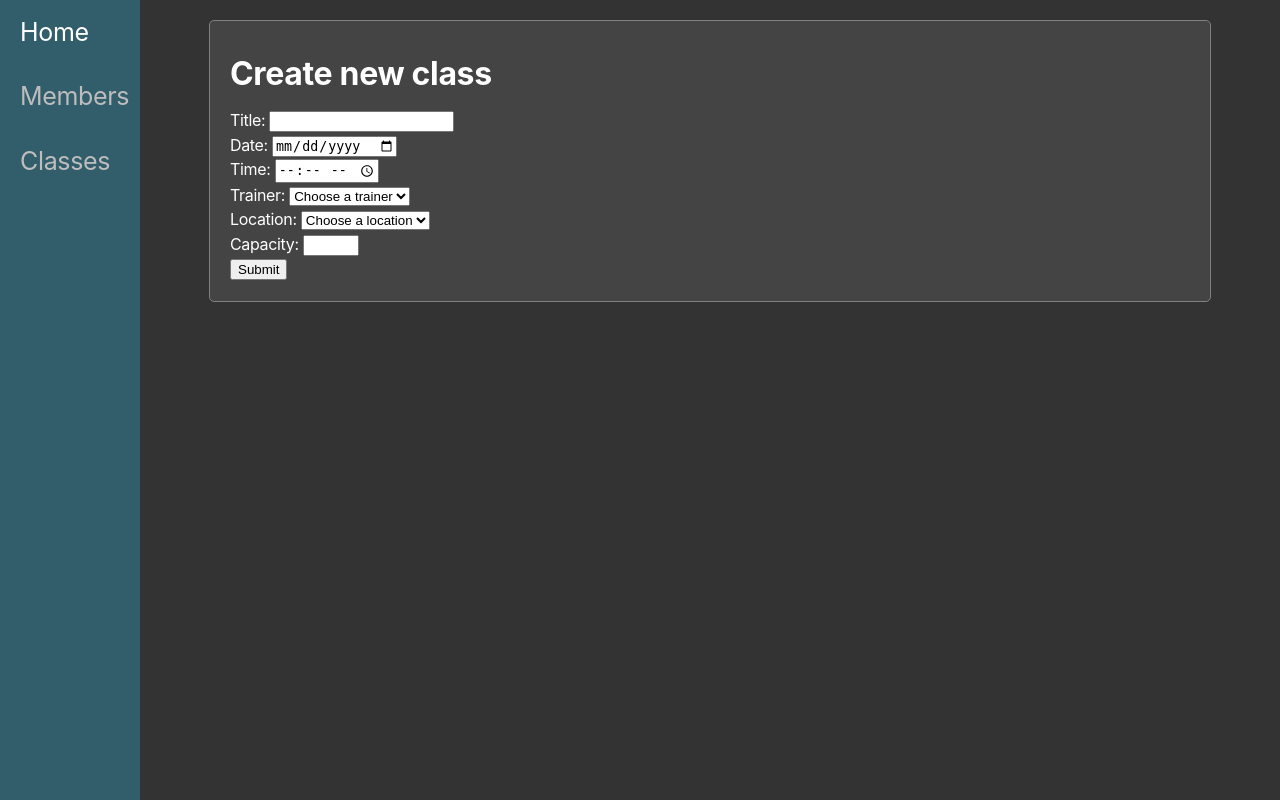
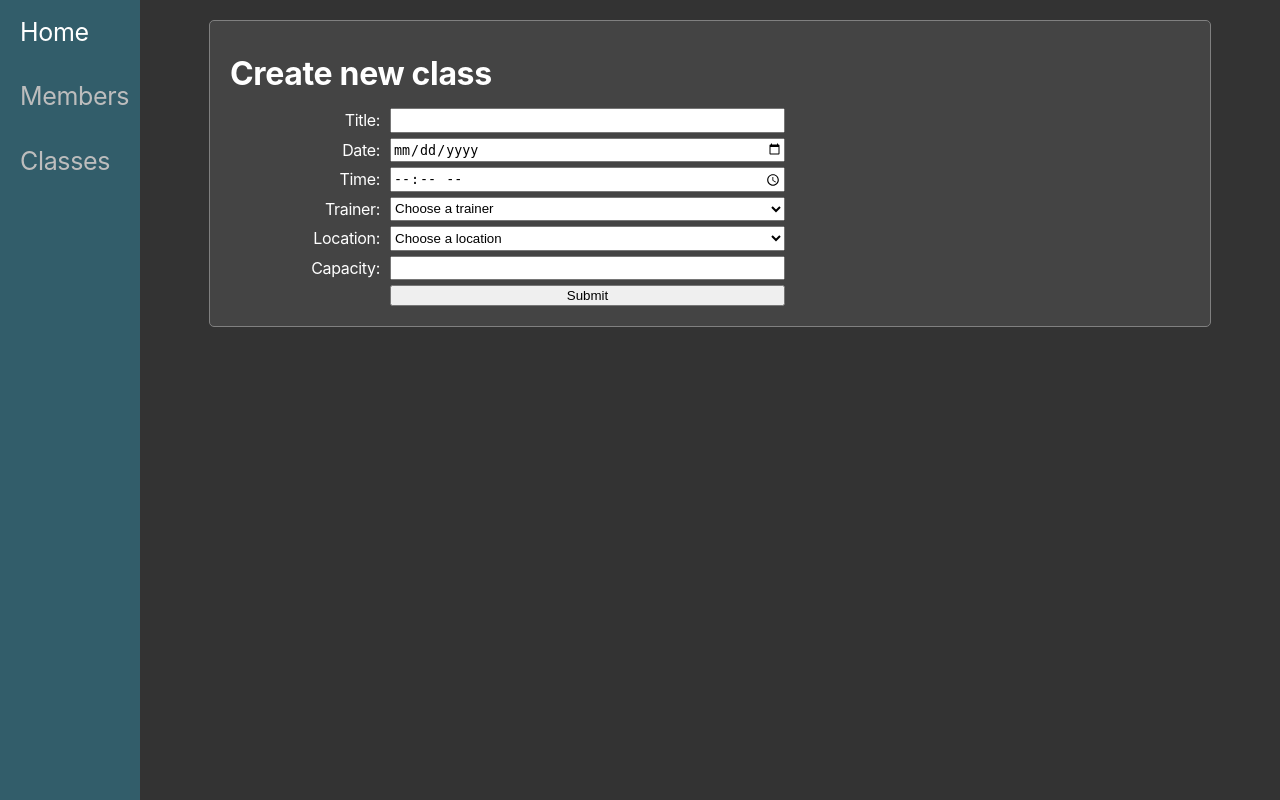
Before and after one commit to alexkinsey/kenetic_gym_schedual_planner, a Flask app: page /classes/new in a window 1280 px wide. Run offline with Flask 2, Linux system fonts and the light colour scheme; data that the repository does not hold is empty; some libraries are stand-ins or nearby versions.

Commit message:
formated new and edit form tables

```diff
--- a/static/css/style.css
+++ b/static/css/style.css
@@ -20,6 +20,24 @@ main{
     padding: 0px 10px;
 }
 
+/* HOMEPAGE */
+.cover{
+    position: relative;
+}
+.cover_photo{
+    display: block;
+    margin-left: auto;
+    margin-right: auto;
+    max-width: 100%;
+    height: auto;
+}
+.cover_text{
+    font-size: 48px;
+    position: absolute;
+    bottom: 8px;
+    left: 16px;
+}
+
 /* CONTENT LAYOUT */
 .content_container{
     border: 1px solid grey;
@@ -40,7 +58,7 @@ main{
 /* members row setup */
 .container_row_members{
     display:grid;
-    grid-template-columns: 33% 33% 33%;
+    grid-template-columns: 1fr 1fr 1fr;
 
     text-decoration: none;
     color: white;
@@ -53,7 +71,7 @@ main{
 /* classes row setup */
 .container_row_classes{
     display:grid;
-    grid-template-columns: 25% 25% 25% 25%;
+    grid-template-columns: 1fr 1fr 1fr 1fr;
 
     text-decoration: none;
     color: white;
@@ -75,6 +93,20 @@ main{
 .row_item_right_align{
     margin:0px;
     justify-self: end;
+}
+
+.new_item_form {
+    display: grid;
+    grid-template-columns: 150px 1fr 1fr;
+    column-gap: 10px;
+    row-gap: 5px;
+}
+.new_item_label {
+    grid-column: 1 / 2;
+    justify-self: end;
+}
+.new_item_input {
+    grid-column: 2 / 3;
 }
 
 /* BUTTONS */
--- a/templates/fitness_classes/new.html
+++ b/templates/fitness_classes/new.html
@@ -3,42 +3,37 @@
 {% block content %}
     <div class="content_container">
         <h1>Create new class</h1>
-        <form action="/classes" method="post">
-            <div>
-                <label for="title">Title:</label>
-                <input type="text" name="title" id="title" required>
-            </div>
-            <div>
-                <label for="date">Date:</label>
-                <input type="date" id="date" name="date" placeholder="YYYY-MM-DD" required>
-            </div>
-            <div>
-                <label for="time">Time:</label>
-                <input type="time" id="time" name="time" placeholder="HH:MM" min="07:00" max="20:00" required>
-            </div>
-            <div>
-                <label for="trainer_id">Trainer:</label>
-                <select name="trainer_id" id="trainer_id">
+        <form action="/classes" method="post" class="new_item_form">
+
+                <label for="title" class="new_item_label">Title:</label>
+                <input type="text" name="title" id="title" required class="new_item_input">
+
+                <label for="date" class="new_item_label">Date:</label>
+                <input type="date" id="date" name="date" placeholder="YYYY-MM-DD" required class="new_item_input">
+
+                <label for="time" class="new_item_label">Time:</label>
+                <input type="time" id="time" name="time" placeholder="HH:MM" min="07:00" max="20:00" required class="new_item_input">
+
+                <label for="trainer_id" class="new_item_label">Trainer:</label>
+                <select name="trainer_id" id="trainer_id" class="new_item_input">
                     <option selected="true" disabled="disabled">Choose a trainer</option>
                     {% for trainer in trainers %}
                         <option value="{{trainer.id}}">{{trainer.first_name}} {{trainer.last_name}}</option>
                     {% endfor %}
                 </select>
-            </div>
-            <div>
-                <label for="location_id">Location:</label>
-                <select name="location_id" id="location_id">
+
+                <label for="location_id" class="new_item_label">Location:</label>
+                <select name="location_id" id="location_id" class="new_item_input">
                     <option selected="true" disabled="disabled">Choose a location</option>
                     {% for location in locations %}
                         <option value="{{location.id}}">{{location.name}}</option>
                     {% endfor %}
                 </select>
-            </div>
-            <div>
-                <label for="capacity">Capacity:</label>
-                <input type="number" name="capacity" id="capacity" min="0" max="50" required>
-            </div>
-            <input type="submit">
+
+                <label for="capacity" class="new_item_label">Capacity:</label>
+                <input type="number" name="capacity" id="capacity" min="0" max="50" required class="new_item_input">
+
+            <input type="submit" class="new_item_input">
         </form>
     </div>
 {% endblock %}
```
Also changed, not shown: templates/fitness_classes/edit.html (+20 -26 lines), templates/index.html (+16 -1 lines), templates/members/edit.html (+18 -23 lines), templates/members/new.html (+19 -23 lines), static/images/cover_photo_2_with_black_shadow.jpg (added), static/images/cover_photo_with_black_shadow.jpg (added), static/images/rodrigo-sarsfield-2mz9IKab7DE-unsplash.jpg (added), 2 other files.
